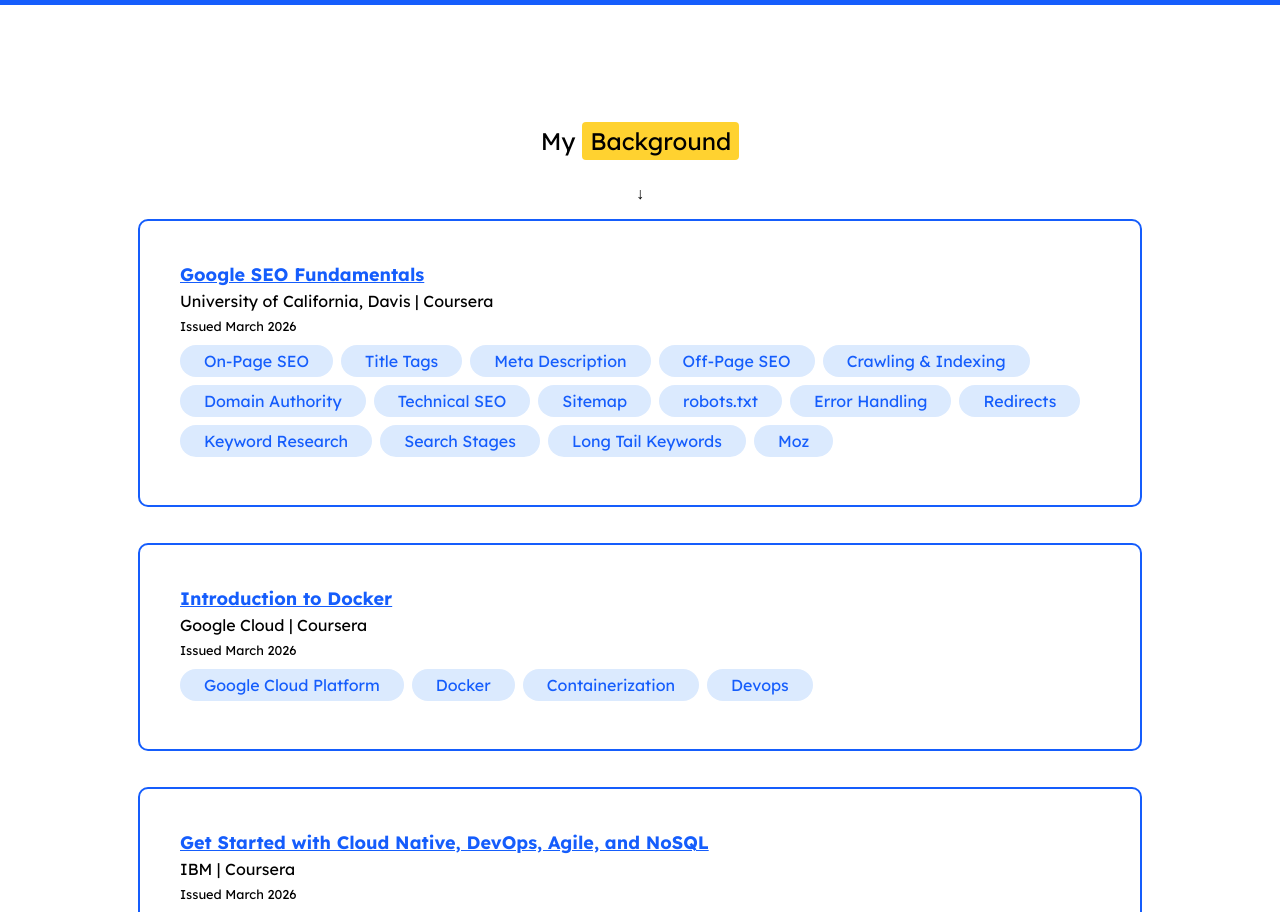
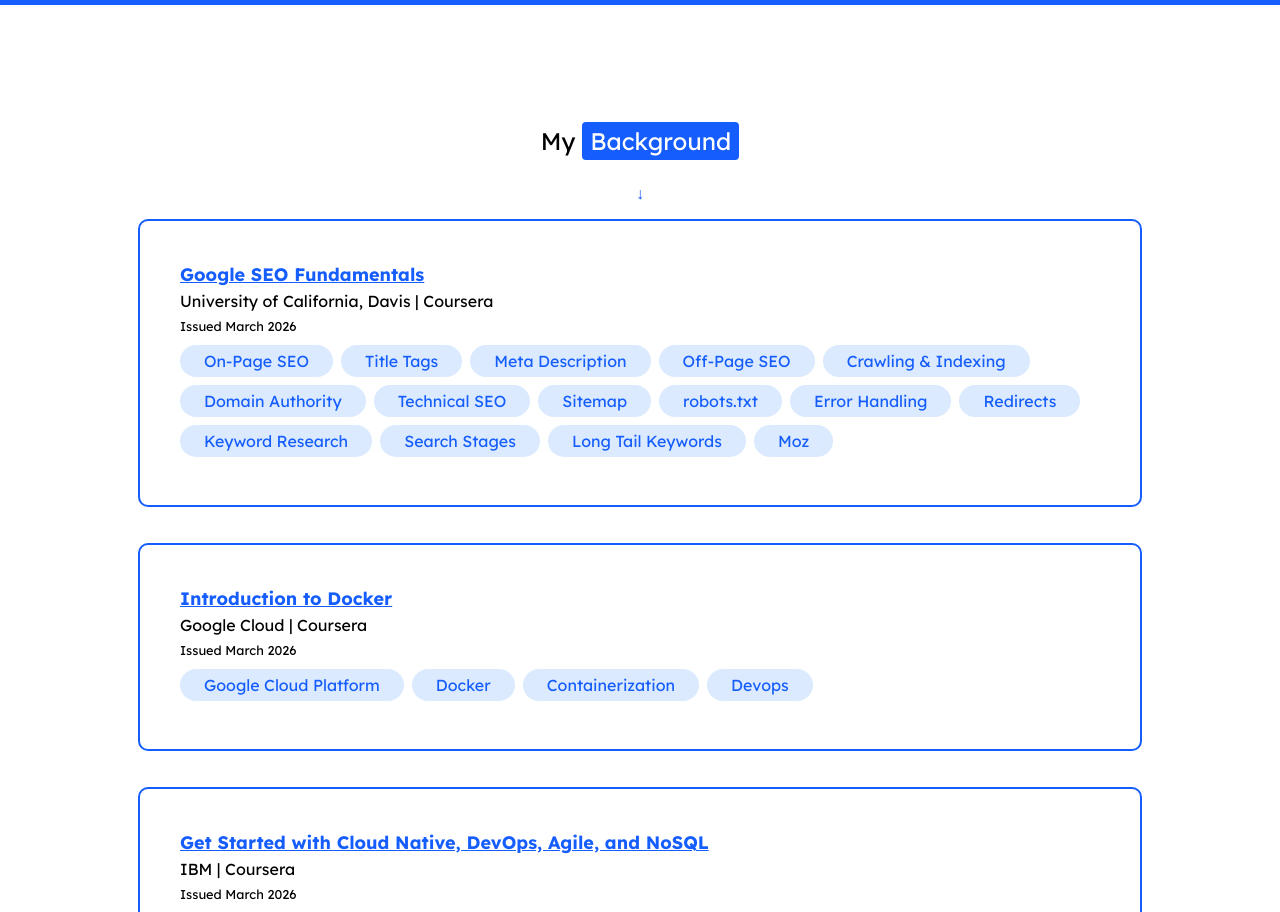
Before and after one commit to Ian-Val/portfolio-2026, a Next.js app: page / in a window 1280 px wide. Shown: the part 2340-3252 px from the top of the page. Built offline with nearby package versions, Linux system fonts and the light colour scheme.

Commit message:
Update Certificates.tsx

```diff
--- a/components/homepage/sections/Certificates.tsx
+++ b/components/homepage/sections/Certificates.tsx
@@ -7,11 +7,11 @@
     <Section id="work" textColor="black">
       <h2 className="mb-6 text-2xl text-center">
         My{" "}
-        <span className="bg-amber-300 text-black px-2 py-1 rounded">
+        <span className="bg-blue-600 text-white px-2 py-1 rounded">
           Background
         </span>
       </h2>
-      <p className="my-4 text-center">↓</p>
+      <p className="my-4 text-center text-blue-600">↓</p>
       <div>
         <ul className="flex flex-col gap-10">
           <li className="outline-blue-600 outline-2 p-10 rounded-lg ">
```
